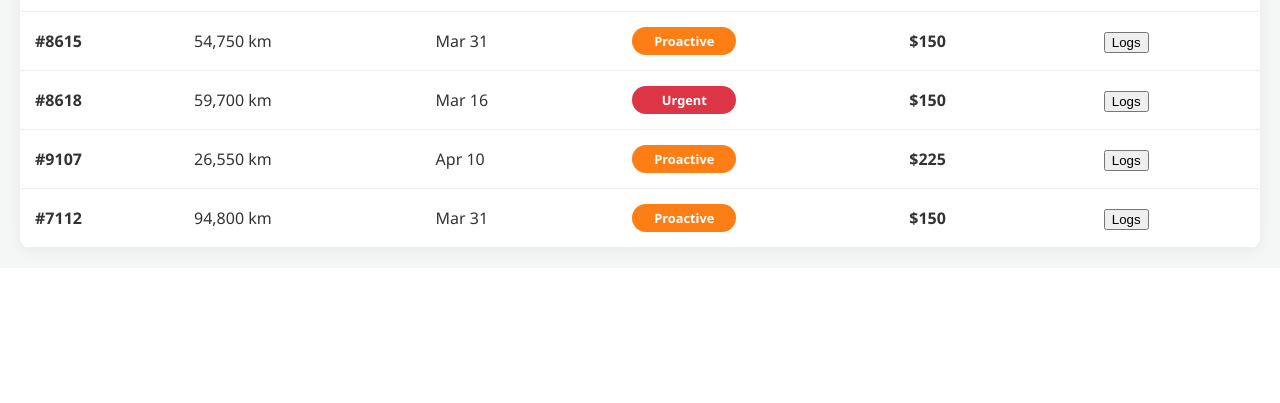
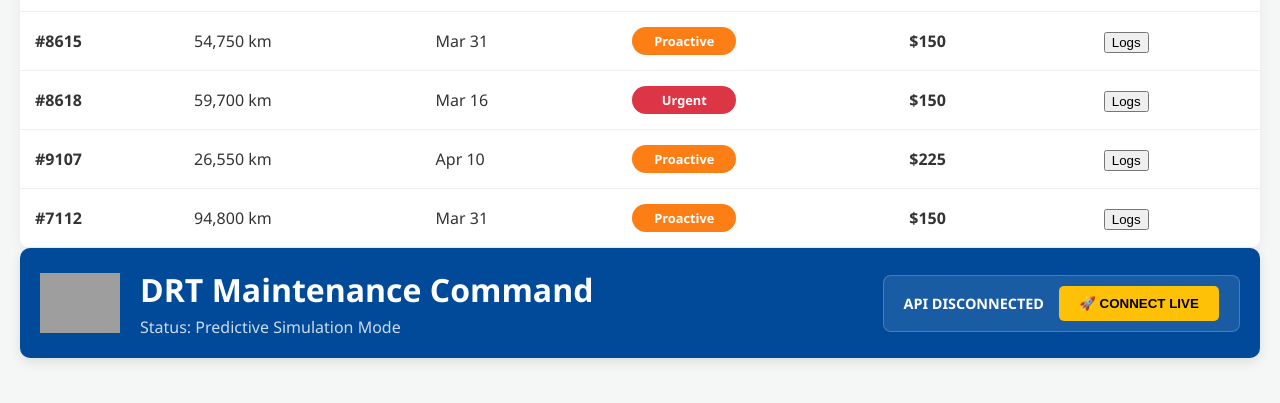
Before and after one commit to Alec-Fowler/Hackathon_Project, a Flask app: page / in a window 1280 px wide. Shown: the part 5920-6323 px from the top of the page. Before the commit the page ends 6180 px from the top, so only its background shows below. Run offline with Flask 3, Linux system fonts and the light colour scheme; data comes from the database, SQL or seed files in the repository; grey boxes are pictures that could not be loaded.

Commit message:
Update templates and add image

```diff
--- a/Templates/index.html
+++ b/Templates/index.html
@@ -163,7 +163,21 @@
     <button onclick="saveNote()" style="width:100%; background:var(--drt-blue); color:white; padding:12px; border:none; border-radius:5px; margin-top:10px; cursor:pointer; font-weight:bold;">COMMIT LOG</button>
     <div id="previous-notes" style="margin-top:20px; max-height:200px; overflow-y:auto; border-top:1px solid #eee; padding-top:10px;"></div>
 </div>
+<div class="header">
+    <div style="display: flex; align-items: center; gap: 20px;">
+        <img src="{{ url_for('static', filename='drt-logo.png') }}" alt="DRT Logo" style="height: 60px; width: auto;">
 
+        <div>
+            <h1 style="margin:0;">DRT Maintenance Command</h1>
+            <p id="mode-text" style="margin:5px 0 0 0; opacity:0.8;">Status: Predictive Simulation Mode</p>
+        </div>
+    </div>
+
+    <div class="toggle-container">
+        <span id="indicator-label" style="font-weight:bold; font-size:0.9em;">API DISCONNECTED</span>
+        <button id="mode-btn" onclick="toggleSync()" style="background:var(--drt-gold); border:none; padding:10px 20px; border-radius:5px; font-weight:bold; cursor:pointer; min-width:160px;">🚀 CONNECT LIVE</button>
+    </div>
+</div>
 <script>
     let isLive = false;
     let activeBusId = "";
```
Also changed, not shown: Static/images.png (added).
